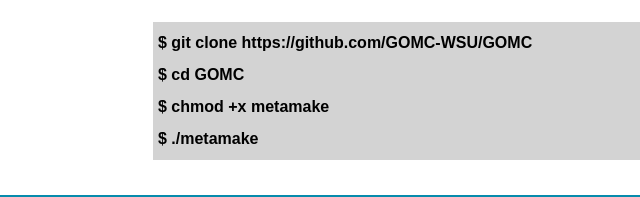
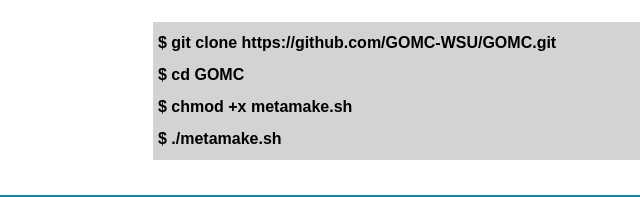
Before and after one commit to GOMC-WSU/gomc-wsu.github.io, a plain HTML site: page downloads.html in a window 1280 px wide. Shown: the part 315-512 px from the top of the page, 0-640 px from the left. Drawn offline with Linux system fonts and the light colour scheme.

Commit message:
fixed broken link and typos on downloads page

```diff
--- a/downloads.html
+++ b/downloads.html
@@ -34,10 +34,10 @@
       </p>
 
       <p class="customIndent codeBlock">
-        $ git clone https://github.com/GOMC-WSU/GOMC<br>
+        $ git clone https://github.com/GOMC-WSU/GOMC.git<br>
         $ cd GOMC<br>
-        $ chmod +x metamake<br>
-        $ ./metamake
+        $ chmod +x metamake.sh<br>
+        $ ./metamake.sh
       </p>
     </div>
   </div>
```
Also changed, not shown: features.html (+1 -1 lines), 1 other file.
